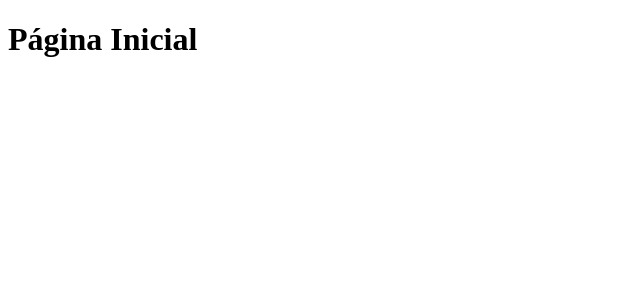
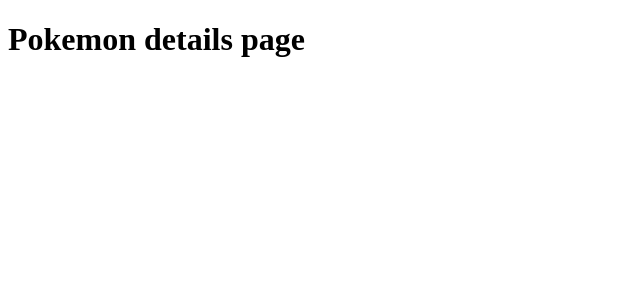
Before and after one commit to juliancastrillon/pokedex, a React (Create React App) app: page /pokemon/1 in a window 1280 px wide. Shown: the top 300 px of the page, without its empty margins (0-640 px from the left). Built offline with nearby package versions, Linux system fonts and the light colour scheme.

Commit message:
Crear y enrutar paginas incluyendo la pagina no se encuentra o 404

```diff
--- /dev/null
+++ b/src/App.jsx
@@ -0,0 +1,22 @@
+import React from "react";
+import { BrowserRouter, Routes, Route } from "react-router-dom";
+import Home from "./components/organisms/pages/Home";
+import About from './components/organisms/pages/About';
+import PokemonDetails from './components/organisms/pages/PokemonDetails';
+import NoteFound from "./components/organisms/pages/NoteFound";
+
+export const App = () => (
+
+<BrowserRouter>
+    <Routes>
+        <Route path='/' element={<Home />}/>
+        <Route path='/About' element={<About />}/>
+        <Route path='/pokemon/:id' element={<PokemonDetails />}/>
+        <Route path='*' element={<NoteFound />}/>
+    </Routes>
+</BrowserRouter>
+
+
+);
+
+export default App;
--- /dev/null
+++ b/src/components/organisms/pages/About.jsx
@@ -0,0 +1,11 @@
+import React from 'react';
+import DefaultLayout from '../../layouts/DefaultLayout';
+
+export const About = () => (
+
+    <DefaultLayout>
+        <h1>About page</h1>
+    </DefaultLayout>
+);
+
+export default About;
--- /dev/null
+++ b/src/components/organisms/pages/NoteFound.jsx
@@ -0,0 +1,13 @@
+import React from "react";
+import DefaultLayout from "../../layouts/DefaultLayout";
+
+export const NoteFound = () => (
+
+    <DefaultLayout>
+        <h1>Not Found page</h1>
+    </DefaultLayout>
+
+);
+
+
+export default NoteFound;
--- /dev/null
+++ b/src/components/organisms/pages/PokemonDetails.jsx
@@ -0,0 +1,14 @@
+import React from "react";
+import DefaultLayout from "../../layouts/DefaultLayout";
+
+export const PokemonDetails = () => (
+<DefaultLayout>
+
+    <h1>Pokemon details page</h1>
+
+</DefaultLayout>
+
+
+);
+
+export default PokemonDetails;
--- a/src/index.js
+++ b/src/index.js
@@ -1,10 +1,10 @@
 import React from 'react';
 import ReactDOM from 'react-dom';
-import Home from './components/organisms/pages/Home';
+import App from './App'
 
 ReactDOM.render(
   <React.StrictMode>
-    <Home />
+    <App />
   </React.StrictMode>,
   document.getElementById('app')
 );
```
